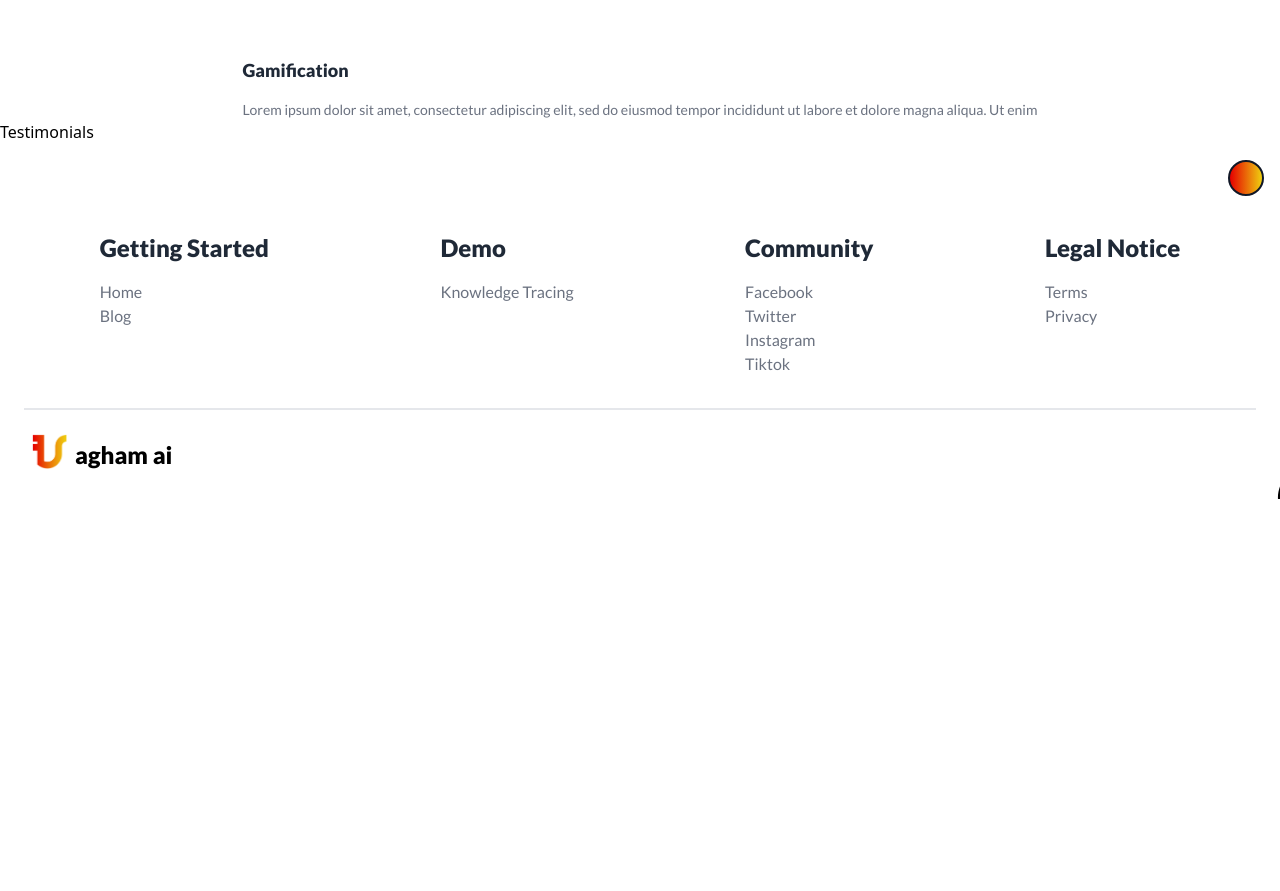
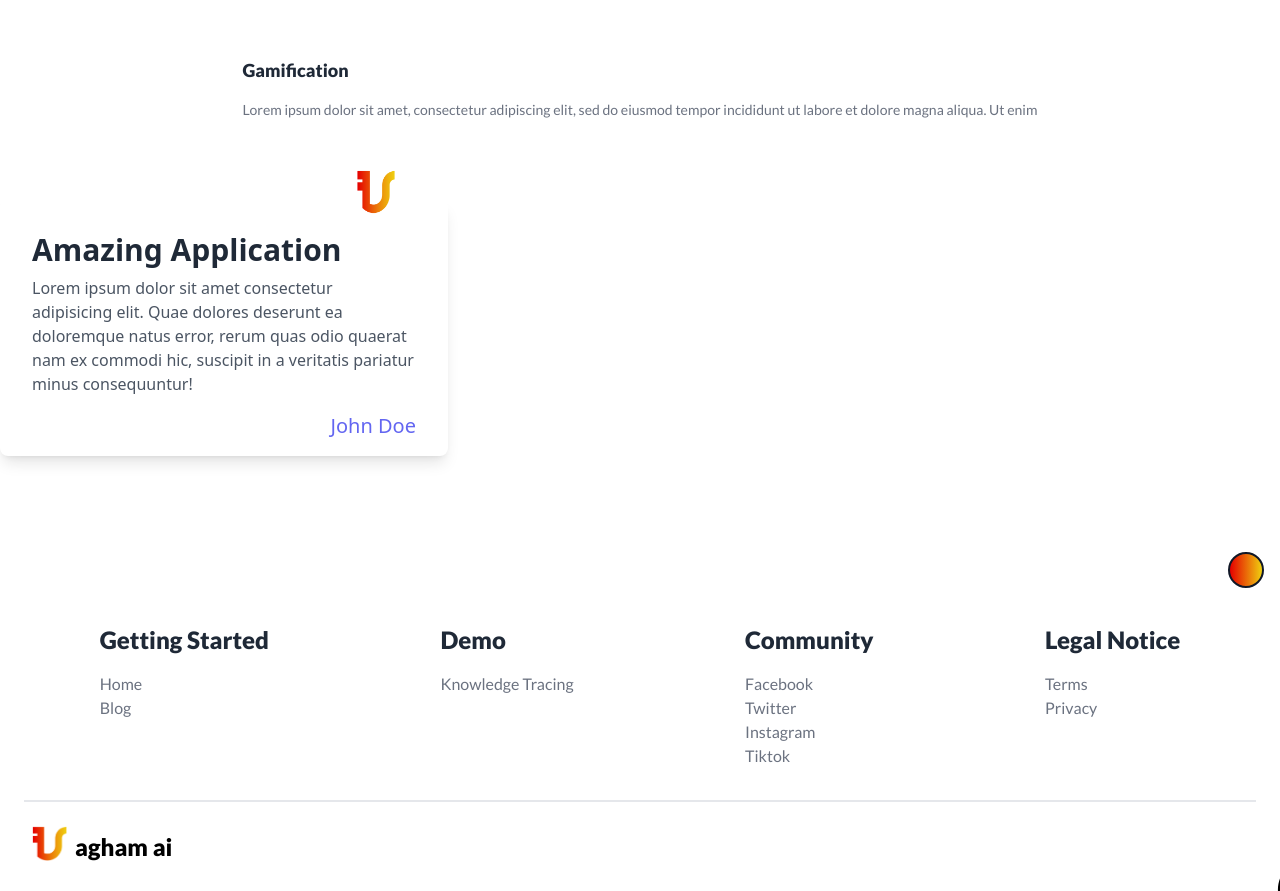
Before and after one commit to masayahingpuno/avante, a Next.js app: page / in a window 1280 px wide. Shown: the part 1140-2031 px from the top of the page. Before the commit the page ends 1639 px from the top, so only its background shows below. Built offline with nearby package versions, Linux system fonts and the light colour scheme.

Commit message:
Initial testimonial card

```diff
--- a/components/Front/Testimonial.tsx
+++ b/components/Front/Testimonial.tsx
@@ -1,7 +1,37 @@
 import React from "react";
+import Image from "next/image";
 
 function Testimonial() {
-  return <div>Testimonials</div>;
+  return (
+    <div>
+      <div className="my-20 max-w-md rounded-lg bg-white py-4 px-8 shadow-lg">
+        <div className="-mt-16 flex justify-center md:justify-end">
+          <Image
+            className="h-20 w-20 rounded-full border-2 border-indigo-500 object-cover"
+            src="/logo.png"
+            height={80}
+            width={80}
+          />
+        </div>
+        <div>
+          <h2 className="text-3xl font-semibold text-gray-800">
+            Amazing Application
+          </h2>
+          <p className="mt-2 text-gray-600">
+            Lorem ipsum dolor sit amet consectetur adipisicing elit. Quae
+            dolores deserunt ea doloremque natus error, rerum quas odio quaerat
+            nam ex commodi hic, suscipit in a veritatis pariatur minus
+            consequuntur!
+          </p>
+        </div>
+        <div className="mt-4 flex justify-end">
+          <a href="#" className="text-xl font-medium text-indigo-500">
+            John Doe
+          </a>
+        </div>
+      </div>
+    </div>
+  );
 }
 
 export default Testimonial;
```
